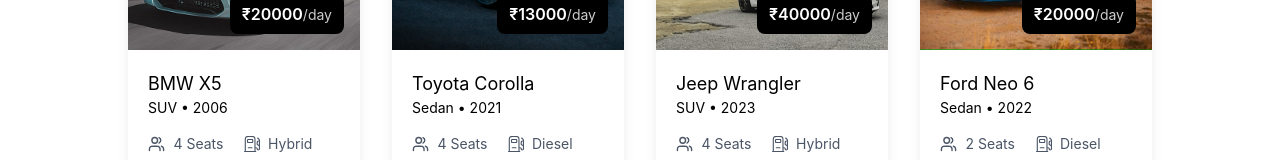
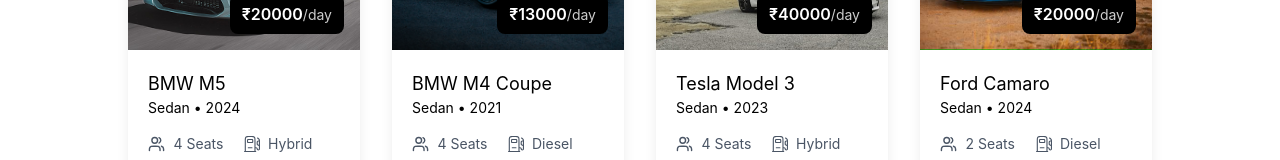
Before and after one commit to ANESSABO0421/Cruizo, a React (Vite) app: page /cars in a window 1280 px wide. Shown: the part 615-775 px from the top of the page. Built offline with nearby package versions, Linux system fonts and the light colour scheme.

Commit message:
details changed

```diff
--- a/src/assets/assets.js
+++ b/src/assets/assets.js
@@ -144,10 +144,10 @@
     _id: "67ff5bc069c03d4e45f30b77",
     owner: "67fe3467ed8a8fe17d0ba6e2",
     brand: "BMW",
-    model: "X5",
+    model: "M5",
     image: car_image1,
-    year: 2006,
-    category: "SUV",
+    year: 2024,
+    category: "Sedan",
     seating_capacity: 4,
     fuel_type: "Hybrid",
     transmission: "Semi-Automatic",
@@ -161,8 +161,8 @@
   {
     _id: "67ff6b758f1b3684286a2a65",
     owner: "67fe3467ed8a8fe17d0ba6e2",
-    brand: "Toyota",
-    model: "Corolla",
+    brand: "BMW",
+    model: "M4 Coupe",
     image: car_image2,
     year: 2021,
     category: "Sedan",
@@ -179,11 +179,11 @@
   {
     _id: "67ff6b9f8f1b3684286a2a68",
     owner: "67fe3467ed8a8fe17d0ba6e2",
-    brand: "Jeep ",
-    model: "Wrangler",
+    brand: "Tesla",
+    model: "Model 3",
     image: car_image3,
     year: 2023,
-    category: "SUV",
+    category: "Sedan",
     seating_capacity: 4,
     fuel_type: "Hybrid",
     transmission: "Automatic",
@@ -198,9 +198,9 @@
     _id: "68009c93a3f5fc6338ea7e34",
     owner: "67fe3467ed8a8fe17d0ba6e2",
     brand: "Ford",
-    model: "Neo 6",
+    model: "Camaro",
     image: car_image4,
-    year: 2022,
+    year: 2024,
     category: "Sedan",
     seating_capacity: 2,
     fuel_type: "Diesel",
--- a/src/components/owner/Sidebar.jsx
+++ b/src/components/owner/Sidebar.jsx
@@ -1,6 +1,7 @@
 import React, { useState } from "react";
 import { assets, dummyUserData, ownerMenuLinks } from "../../assets/assets";
 import { NavLink, useLocation } from "react-router-dom";
+
 
 const Sidebar = () => {
   const [image, setImage] = useState("");
```
